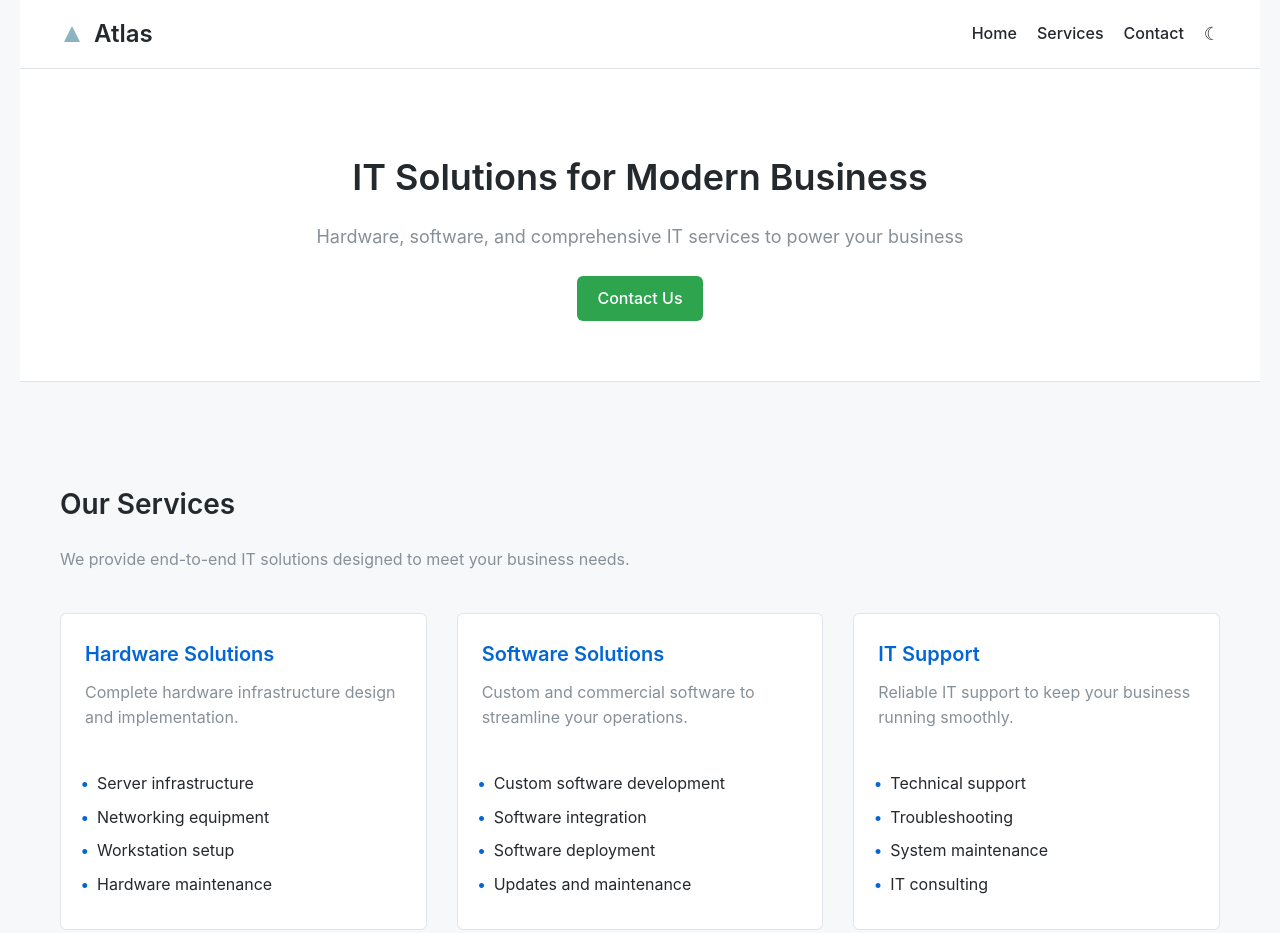
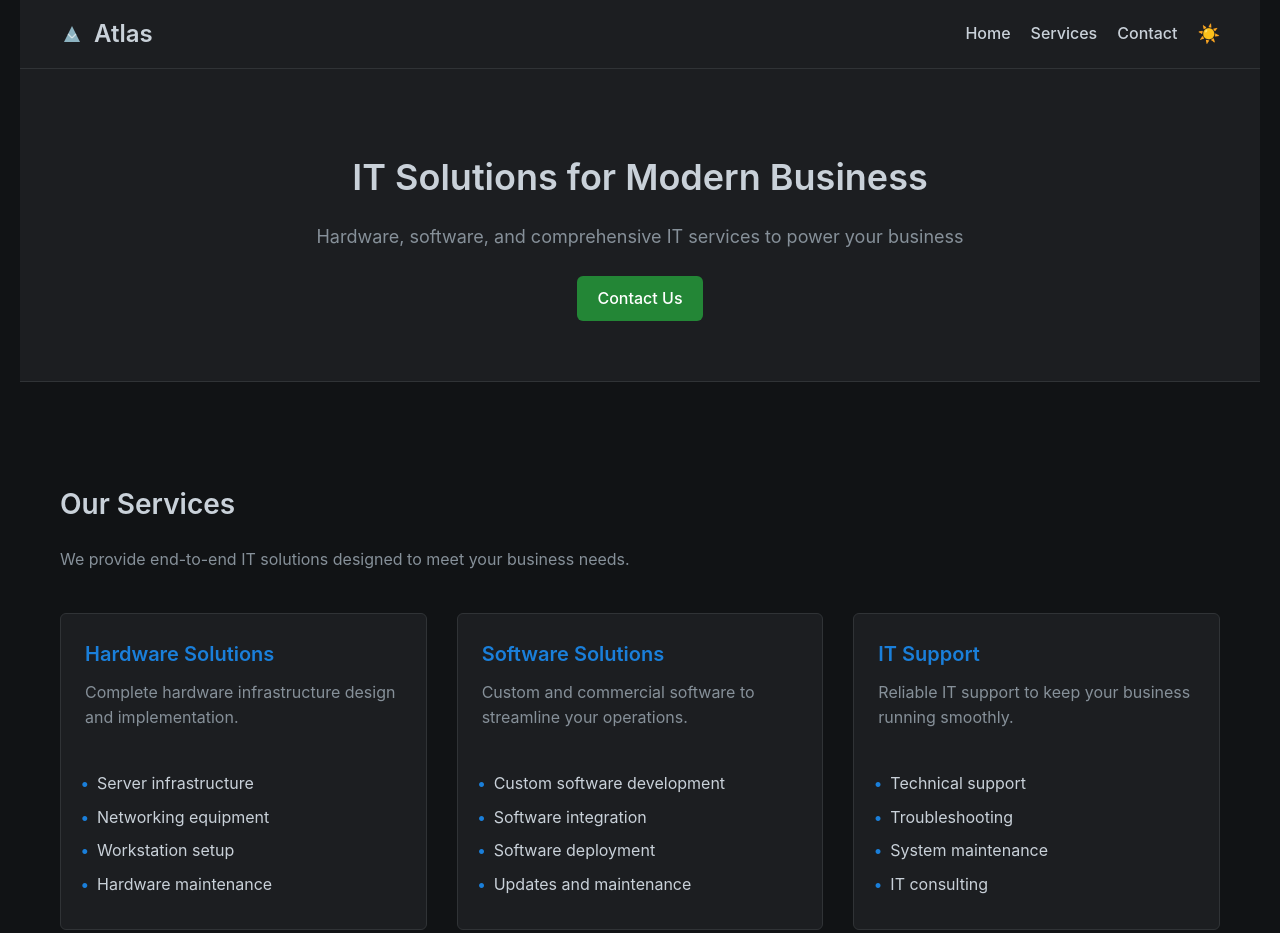
Before and after one commit to atlascapitalinc/Atlas, a plain HTML site: page index.html in a window 1280 px wide. Shown: the top 933 px of the page. Drawn offline with Linux system fonts and the light colour scheme.

Commit message:
Add files via upload

```diff
--- a/index.html
+++ b/index.html
@@ -1,5 +1,5 @@
 <!DOCTYPE html>
-<html lang="en">
+<html lang="en" data-theme="dark">
 <head>
   <meta charset="UTF-8" />
   <meta name="viewport" content="width=device-width, initial-scale=1.0"/>
@@ -304,10 +304,18 @@
   <header>
     <div class="nav-container">
       <div class="logo">
-        <!-- Triangle Icon -->
-        <svg viewBox="0 0 30 30" xmlns="http://www.w3.org/2000/svg">
+        <!-- Enhanced Triangle Icon with Diagonal Lines -->
+        <svg width="30" height="30" viewBox="0 0 30 30" xmlns="http://www.w3.org/2000/svg">
+          <!-- Triangle -->
           <polygon points="15,5 5,25 25,25" fill="#8CB3C1" />
+
+          <!-- Diagonal Line 1 -->
+          <line x1="10" y1="15" x2="15" y2="20" stroke="white" stroke-width="1.5" opacity="0.6"/>
+
+          <!-- Diagonal Line 2 -->
+          <line x1="15" y1="20" x2="20" y2="15" stroke="white" stroke-width="1.5" opacity="0.6"/>
         </svg>
+
         <!-- Text -->
         <div class="logo-text">Atlas</div>
       </div>
@@ -322,7 +330,7 @@
           </ul>
         </nav>
         <button class="theme-toggle" onclick="toggleTheme()">
-          ☾
+          ☀️
         </button>
       </div>
     </div>
@@ -444,10 +452,19 @@
       const currentTheme = document.documentElement.getAttribute("data-theme");
       if (currentTheme === "dark") {
         document.documentElement.removeAttribute("data-theme");
+        document.querySelector('.theme-toggle').textContent = '☾';
       } else {
         document.documentElement.setAttribute("data-theme", "dark");
+        document.querySelector('.theme-toggle').textContent = '☀️';
       }
     }
+
+    // Update icon on load based on theme
+    window.addEventListener('DOMContentLoaded', () => {
+      const theme = document.documentElement.getAttribute("data-theme");
+      const btn = document.querySelector('.theme-toggle');
+      btn.textContent = theme === "dark" ? '☀️' : '☾';
+    });
   </script>
 
 </body>
```
